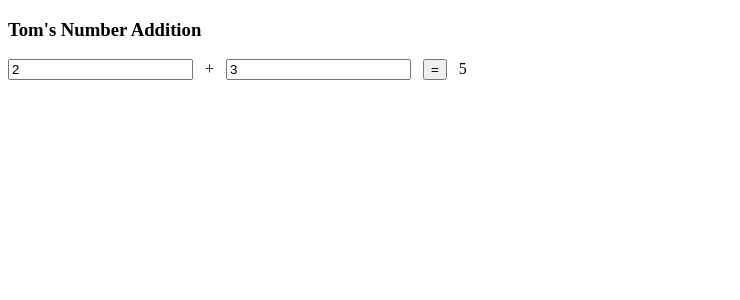
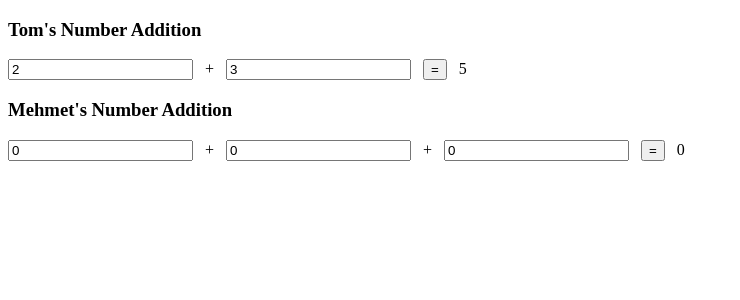
Before and after one commit to EAlbee/two-textboxes-and-an-operation, an Angular app: page / in a window 1280 px wide. Shown: the top 300 px of the page, without its empty margins (0-740 px from the left). Built offline with nearby package versions, Linux system fonts and the light colour scheme.

Commit message:
generate component
Adding three numbers..

```diff
--- a/src/app/app.component.html
+++ b/src/app/app.component.html
@@ -1,2 +1,4 @@
 <!--The content below is only a placeholder and can be replaced.-->
 <app-tjs-add-numbers></app-tjs-add-numbers>
+<app-msa-add-numbers></app-msa-add-numbers>
+<!--<app-msa-add-numbers></app-msa-add-numbers>-->
--- a/src/app/msa-add-numbers/msa-add-numbers.component.html
+++ b/src/app/msa-add-numbers/msa-add-numbers.component.html
@@ -1,3 +1,9 @@
-<p>
-  msa-add-numbers works!
-</p>
+<h3>Mehmet's Number Addition</h3>
+
+<input type="number" [(ngModel)]="n1">
+&nbsp; + &nbsp;
+<input type="number" [(ngModel)]="n2">
+&nbsp; + &nbsp;
+<input type="number" [(ngModel)]="n3">
+&nbsp; <button (click)="addNumbers()">=</button> &nbsp;
+{{ answer }}
--- a/src/app/msa-add-numbers/msa-add-numbers.component.ts
+++ b/src/app/msa-add-numbers/msa-add-numbers.component.ts
@@ -12,4 +12,13 @@ export class MsaAddNumbersComponent implements OnInit {
   ngOnInit() {
   }
 
+  answer = 0;
+
+  addNumbers() {
+    this.answer = this.n1 + this.n2 + this.n3;
+  }
+
+  n1: number = 0;
+  n2: number = 0;
+  n3: number = 0;
 }
```
